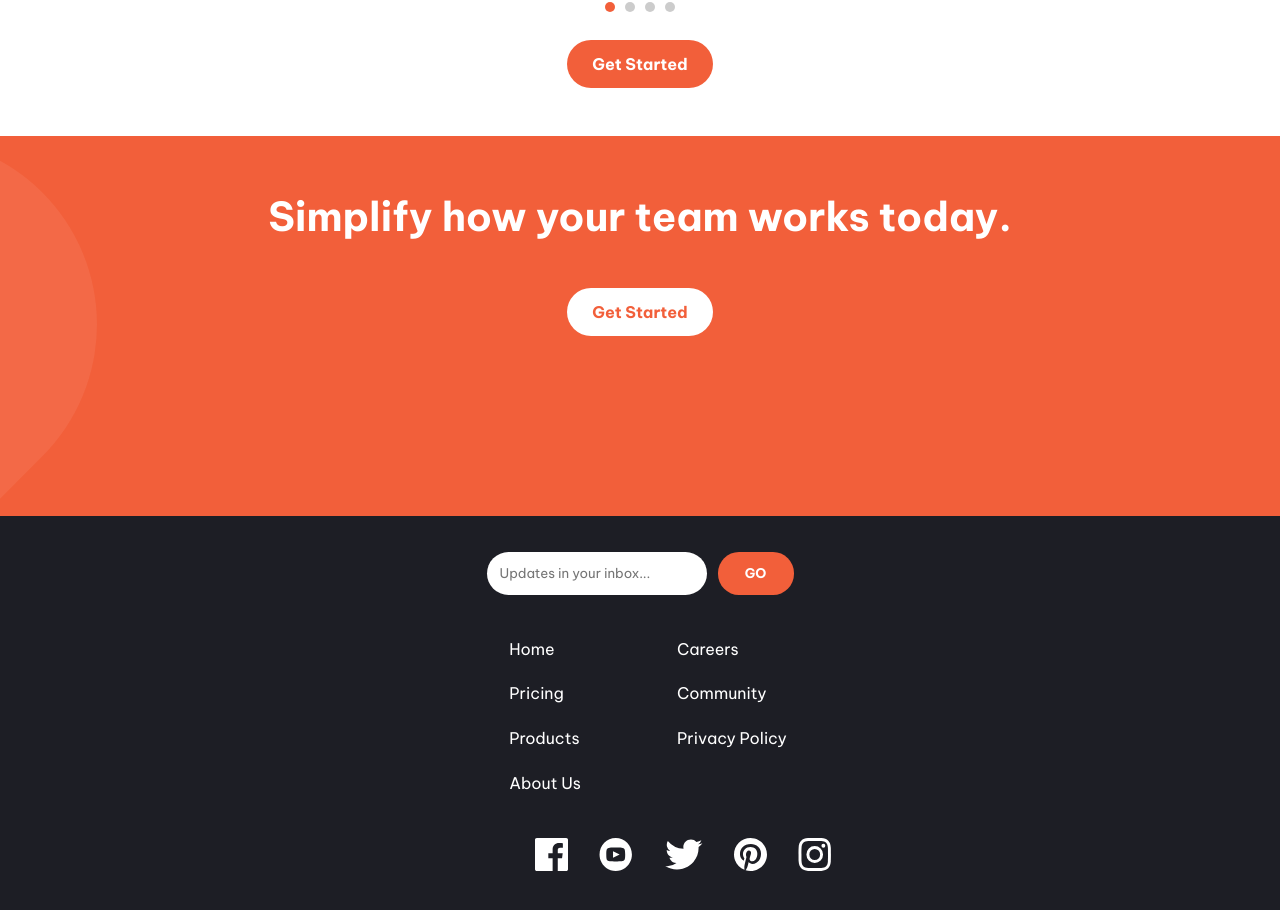
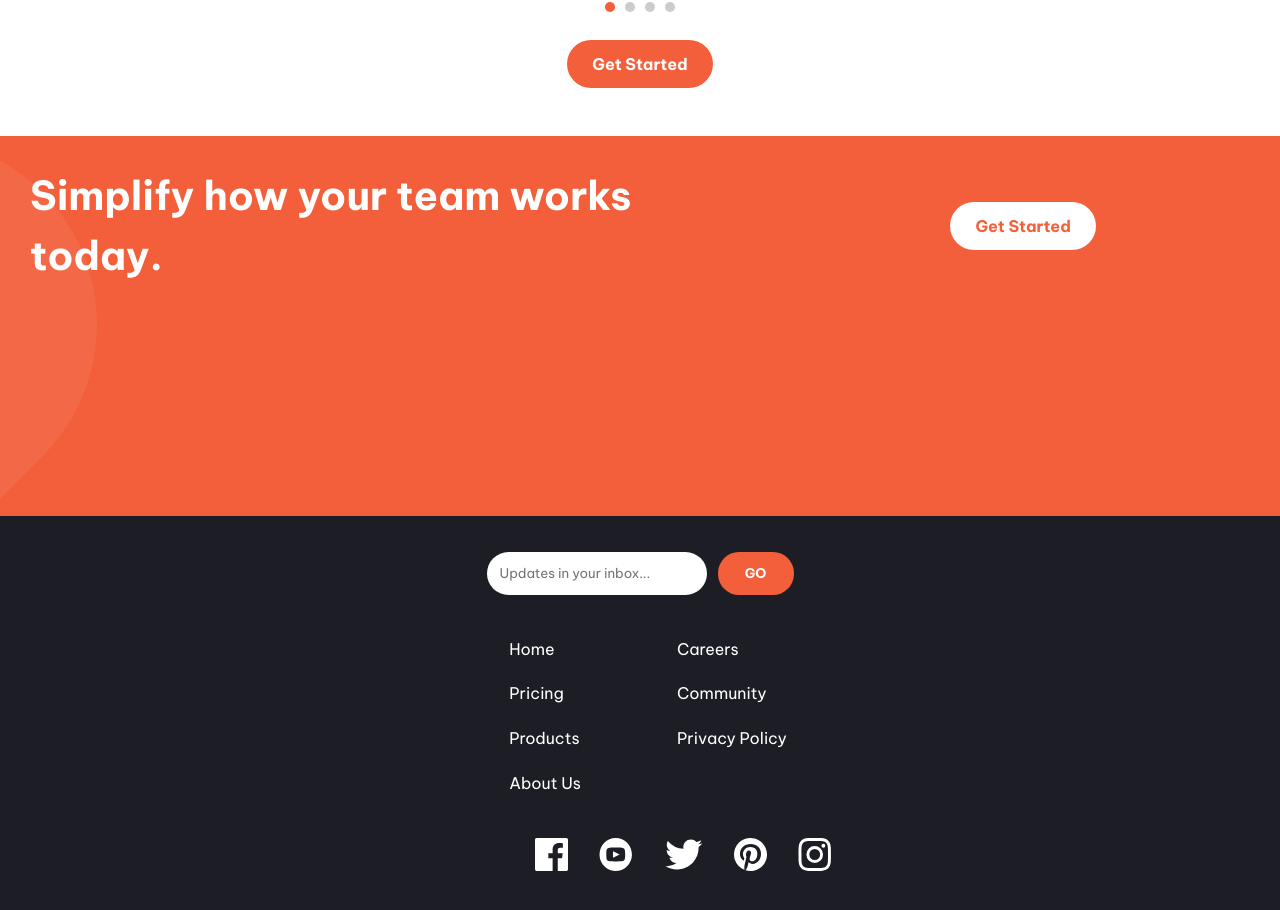
Before and after one commit to IderaNimah/Manage-Landing-Page, a React (Vite) app: page / in a window 1280 px wide. Shown: the part 1680-2590 px from the top of the page. Built offline with nearby package versions, Linux system fonts and the light colour scheme.

Commit message:
pagefour

```diff
--- a/src/Components/PageFour/PageFour.css
+++ b/src/Components/PageFour/PageFour.css
@@ -1,15 +1,20 @@
-.page-four {
+.align {
   background-color: var(--BrightRed);
   width: 100%;
   height: 380px;
   padding: 10px;
   position: relative;
+  /* align-items: center;
+  display: flex
+;
+  flex-direction: column; */
+}
+.page-four{
   align-items: center;
   display: flex
 ;
   flex-direction: column;
 }
-
 .pagefourbtn {
   /* margin-left: 8.4rem;
   margin-top: 0.5rem; */
@@ -39,3 +44,25 @@
     left: -1rem;
     width: 113px;
 }
+
+@media (min-width: 1024px) {
+  .page-four{
+    flex-direction: unset;
+    align-items: center;
+    display: flex
+;
+    /* width: 166%; */
+
+    gap: 157px;
+    /* margin: 0 0px; */
+  }
+  .page-four h1 {
+    text-align: unset;
+    color: white;
+    line-height: 1.5;
+    font-size: 2.5rem;
+    width: 59%;
+    margin: 20px;
+}
+
+}
--- a/src/Components/PageFour/PageFour.jsx
+++ b/src/Components/PageFour/PageFour.jsx
@@ -1,9 +1,9 @@
 import "./PageFour.css";
 import simpattern from "../../assets/bg-simplify-section-mobile.svg";
 
-
 const PageFour = () => {
   return (
+    <div className="align">
       <div className="page-four">
         <h1>Simplify how your team works today.</h1>
         <button className="pagefourbtn">Get Started</button>
@@ -13,6 +13,7 @@ const PageFour = () => {
           className="pagefourillustration"
         />
       </div>
+    </div>
   );
 };
 
```
Lines whose indentation alone changed are shown as unchanged.
